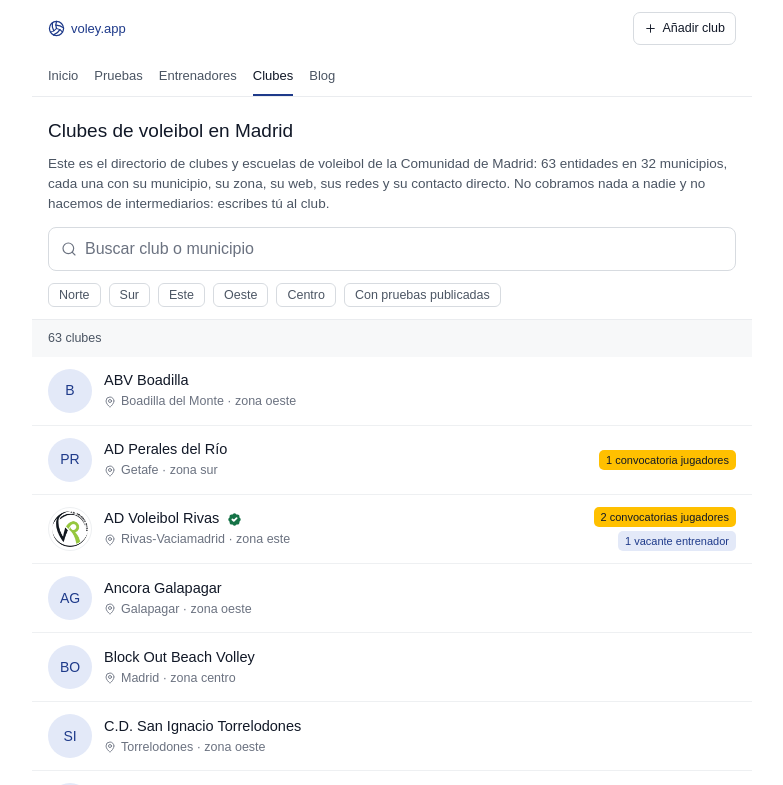
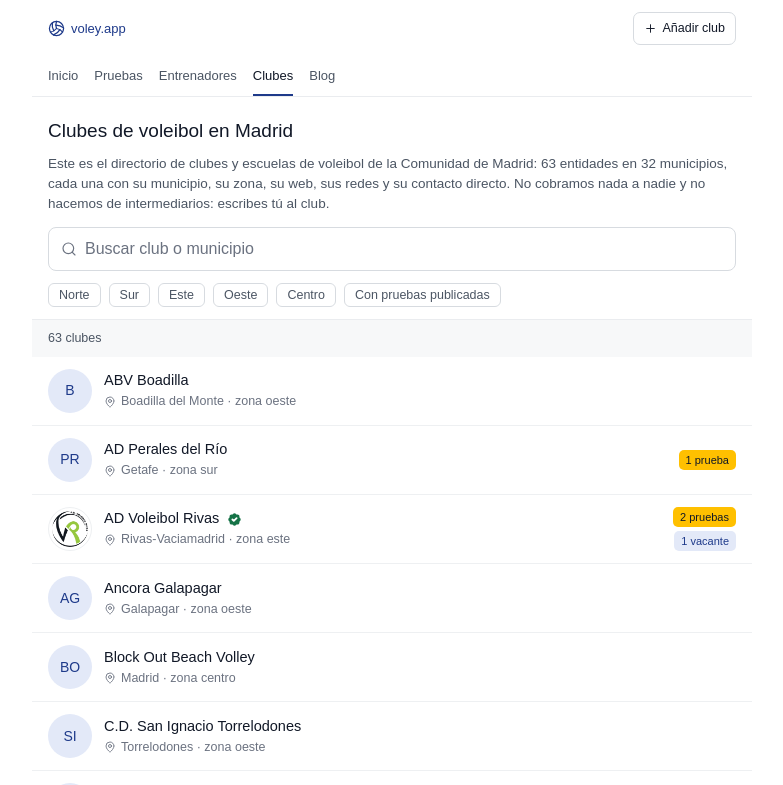
Before and after one commit to MO-Laura-MO/busco-equipo-jugador, a Next.js app: page /clubes in a window 1280 px wide. Shown: the top 785 px of the page, without its empty margins (248-1031 px from the left). Built offline with nearby package versions, Linux system fonts and the light colour scheme; a web font is replaced by a local one.

Commit message:
Revierte el texto de los carteles del listado de clubes a como estaba

```diff
--- a/components/ListadoClubes.tsx
+++ b/components/ListadoClubes.tsx
@@ -149,15 +149,12 @@ export default function ListadoClubes({ clubes }: { clubes: ClubConDatos[] }) {
                       {c.numConvocatorias > 0 && (
                         <span className="rounded-[5px] bg-amarillo px-[7px] py-[3px] text-[11px] font-medium leading-[1.3] text-[#111827]">
                           {c.numConvocatorias}{" "}
-                          {c.numConvocatorias === 1
-                            ? "convocatoria jugadores"
-                            : "convocatorias jugadores"}
+                          {c.numConvocatorias === 1 ? "prueba" : "pruebas"}
                         </span>
                       )}
                       {c.numVacantes > 0 && (
                         <span className="rounded-[5px] bg-acento-tinte px-[7px] py-[3px] text-[11px] font-medium leading-[1.3] text-acento">
-                          {c.numVacantes}{" "}
-                          {c.numVacantes === 1 ? "vacante entrenador" : "vacantes entrenador"}
+                          {c.numVacantes} {c.numVacantes === 1 ? "vacante" : "vacantes"}
                         </span>
                       )}
                     </div>
```
